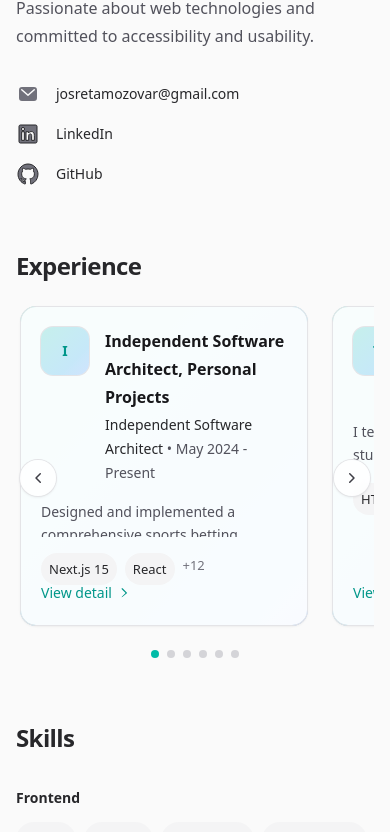
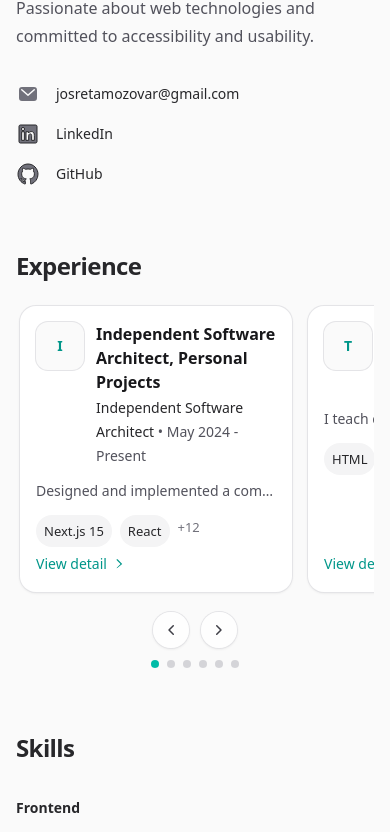
Before and after one commit to joskr2/josue.patricio, a Next.js app: page /about in a window 390 px wide. Shown: the part 858-1690 px from the top of the page. Built offline with nearby package versions, Linux system fonts and the light colour scheme.

Commit message:
feat: enhance ExperienceCarousel with scroll detection and responsive title sizing

```diff
--- a/src/components/ExperienceCarousel.tsx
+++ b/src/components/ExperienceCarousel.tsx
@@ -18,8 +18,36 @@ type Props = Readonly<{
 export function ExperienceCarousel({ items, className }: Props) {
   const { locale, t } = useTranslation();
   const containerRef = useRef<HTMLDivElement | null>(null);
-  const slideRefs = useMemo(() => items.map(() => ({ current: null as HTMLDivElement | null })), [items]);
+  const slideRefs = useMemo(
+    () => items.map(() => ({ current: null as HTMLDivElement | null })),
+    [items]
+  );
+  const titleRefs = useMemo(
+    () => items.map(() => ({ current: null as HTMLHeadingElement | null })),
+    [items]
+  );
   const [active, setActive] = useState(0);
+  const [isScrollable, setIsScrollable] = useState(false);
+
+  // Determine if container is scrollable (to hide arrows when not needed)
+  useEffect(() => {
+    const el = containerRef.current;
+    if (!el) return;
+
+    const compute = () => {
+      setIsScrollable(el.scrollWidth > el.clientWidth + 2);
+    };
+
+    compute();
+
+    const ro = new ResizeObserver(compute);
+    ro.observe(el);
+    window.addEventListener("resize", compute);
+    return () => {
+      ro.disconnect();
+      window.removeEventListener("resize", compute);
+    };
+  }, [items.length]);
 
   // Track active slide based on scroll position
   useEffect(() => {
@@ -46,13 +74,38 @@ export function ExperienceCarousel({ items, className }: Props) {
     return () => el.removeEventListener("scroll", onScroll as EventListener);
   }, [slideRefs]);
 
+  // Auto-fit title font-size to avoid overflow (down to a minimum)
+  useEffect(() => {
+    const MIN = 13; // px
+    const MAX = 16; // px (~text-base)
+
+    const fitOne = (el: HTMLHeadingElement | null) => {
+      if (!el) return;
+      // reset to max first
+      el.style.fontSize = `${MAX}px`;
+      // if it already fits, done
+      if (el.scrollWidth <= el.clientWidth) return;
+      for (let size = MAX - 1; size >= MIN; size--) {
+        el.style.fontSize = `${size}px`;
+        if (el.scrollWidth <= el.clientWidth) return;
+      }
+      // ensure min applied
+      el.style.fontSize = `${MIN}px`;
+    };
+
+    titleRefs.forEach(r => fitOne(r.current));
+
+    const handle = () => titleRefs.forEach(r => fitOne(r.current));
+    window.addEventListener("resize", handle);
+    return () => window.removeEventListener("resize", handle);
+  }, [titleRefs, items, locale]);
+
   const scrollBy = (dir: -1 | 1) => {
     const el = containerRef.current;
     if (!el) return;
     const amount = Math.max(1, Math.floor(items.length * 0.25));
     const step = el.clientWidth * 0.9;
     el.scrollBy({ left: dir * step, behavior: "smooth" });
-    // Optimistically update active index
     setActive((i) => Math.min(items.length - 1, Math.max(0, i + dir * amount)));
   };
 
@@ -71,7 +124,7 @@ export function ExperienceCarousel({ items, className }: Props) {
         {/* Scroll container */}
         <motion.div
           ref={containerRef}
-          className="flex gap-6 overflow-x-auto snap-x snap-mandatory no-scrollbar py-2 px-1"
+          className="flex gap-4 overflow-x-auto snap-x snap-mandatory no-scrollbar py-2 px-1"
           initial={{ opacity: 0, y: 20 }}
           whileInView={{ opacity: 1, y: 0 }}
           transition={{ duration: 0.6 }}
@@ -81,14 +134,17 @@ export function ExperienceCarousel({ items, className }: Props) {
             <motion.div
               key={`${exp.company}-${exp.start}`}
               ref={(node) => (slideRefs[idx].current = node)}
-              className="snap-center shrink-0 w-[18rem] sm:w-[20rem] md:w-[22rem] xl:w-[24rem] h-[20rem]"
+              className="snap-center shrink-0 w-[17rem] sm:w-[19rem] md:w-[21rem] xl:w-[23rem]"
               whileHover={{ scale: 1.01 }}
             >
-              <Link href={`/experiences/${slugify(exp.company)}`} className="group block h-full focus:outline-none" aria-label={`${exp.company} ${exp.position?.en || exp.position?.es}`}>
-                <div className="h-full rounded-2xl p-[1px] bg-gradient-to-br from-teal-500/30 to-blue-500/30">
-                  <div className="h-full rounded-[calc(theme(borderRadius.2xl)-1px)] bg-white/90 p-5 shadow-sm ring-1 ring-zinc-200 transition-all duration-300 group-hover:shadow-lg dark:bg-zinc-900/80 dark:ring-zinc-700 flex flex-col">
-                    <div className="flex items-start gap-4">
-                      <div className="relative h-12 w-12 flex-none overflow-hidden rounded-xl ring-1 ring-zinc-200 dark:ring-zinc-700 bg-gradient-to-br from-teal-500/20 to-blue-500/20">
+              <Link
+                href={`/experiences/${slugify(exp.company)}`}
+                className="group block h-full focus:outline-none"
+                aria-label={`${exp.company} ${exp.position?.en || exp.position?.es}`}
+              >
+                <div className="flex h-full flex-col rounded-2xl bg-white p-4 shadow-sm ring-1 ring-zinc-200 transition-all duration-300 group-hover:shadow-md dark:bg-zinc-900 dark:ring-zinc-700">
+                  <div className="flex items-start gap-3">
+                    <div className="relative h-12 w-12 flex-none overflow-hidden rounded-xl ring-1 ring-zinc-200 dark:ring-zinc-700 bg-zinc-50 dark:bg-zinc-800/50">
                       {exp.logo ? (
                         <Image src={exp.logo} alt={exp.company} fill className="object-contain p-2" />
                       ) : (
@@ -98,38 +154,43 @@ export function ExperienceCarousel({ items, className }: Props) {
                       )}
                     </div>
                     <div className="min-w-0">
-                        <h3 className="text-base font-semibold text-zinc-900 dark:text-zinc-100">
+                      <h3
+                        ref={(n) => (titleRefs[idx].current = n)}
+                        className="font-semibold text-zinc-900 dark:text-zinc-100"
+                        style={{ fontSize: 16 }}
+                      >
                         {exp.position?.[locale]}
                       </h3>
                       <p className="mt-0.5 text-sm text-zinc-600 dark:text-zinc-400">
                         <span className="font-medium text-zinc-800 dark:text-zinc-200">{exp.company}</span>
-                          {" "}•{" "}
+                        {" • "}
                         <span>{exp.duration?.[locale]}</span>
                       </p>
                     </div>
                   </div>
 
-                    <p className="mt-4 line-clamp-2 text-sm leading-relaxed text-zinc-600 dark:text-zinc-400">
+                  {/* Content spacer to align cards */}
+                  <div className="mt-3 flex min-h-[72px] flex-col">
+                    <p className="truncate text-sm leading-relaxed text-zinc-600 dark:text-zinc-400">
                       {(exp.description?.[locale]?.[0] || "").toString()}
                     </p>
 
-                    {exp.technologies?.length ? (
-                      <div className="mt-4 flex flex-wrap gap-2 min-h-[1.75rem]">
-                        {exp.technologies.slice(0, 2).map((tech) => (
+                    {/* Tech row always rendered to keep equal height */}
+                    <div className="mt-3 flex min-h-[28px] flex-wrap gap-2">
+                      {(exp.technologies?.slice(0, 2) || []).map((tech) => (
                         <TechBadge key={tech} size="sm">
                           {tech}
                         </TechBadge>
                       ))}
-                        {exp.technologies.length > 2 && (
+                      {exp.technologies && exp.technologies.length > 2 && (
                         <span className="text-xs text-zinc-500 dark:text-zinc-400">+{exp.technologies.length - 2}</span>
                       )}
                     </div>
-                    ) : null}
+                  </div>
 
                   <div className="mt-auto inline-flex items-center gap-1 text-sm font-medium text-teal-600 transition-colors group-hover:text-teal-700 dark:text-teal-400 dark:group-hover:text-teal-300">
                     <span>{t("about.viewDetail")}</span>
                     <svg className="h-4 w-4" viewBox="0 0 20 20" fill="currentColor"><path fillRule="evenodd" d="M7.21 14.77a.75.75 0 001.06 0L14 9.94 8.27 4.21a.75.75 0 10-1.06 1.06L11.94 10l-4.73 4.71a.75.75 0 000 1.06z" clipRule="evenodd"/></svg>
-                    </div>
                   </div>
                 </div>
               </Link>
@@ -137,12 +198,14 @@ export function ExperienceCarousel({ items, className }: Props) {
           ))}
         </motion.div>
 
-        {/* Controls */}
-        <div className="pointer-events-none absolute inset-y-0 left-0 right-0 flex items-center justify-between">
+        {/* Controls + Dots below */}
+        <div className="mt-3 flex flex-col items-center gap-3">
+          {isScrollable && (
+            <div className="flex items-center gap-3">
               <button
                 type="button"
                 aria-label="Previous"
-            className="pointer-events-auto ml-1 rounded-full bg-white/80 p-2 shadow ring-1 ring-zinc-200 backdrop-blur dark:bg-zinc-800/70 dark:ring-zinc-700"
+                className="rounded-full bg-white/80 p-2 shadow ring-1 ring-zinc-200 backdrop-blur dark:bg-zinc-800/70 dark:ring-zinc-700"
                 onClick={() => scrollBy(-1)}
               >
                 <svg className="h-5 w-5 text-zinc-700 dark:text-zinc-200" viewBox="0 0 20 20" fill="currentColor">
@@ -152,7 +215,7 @@ export function ExperienceCarousel({ items, className }: Props) {
               <button
                 type="button"
                 aria-label="Next"
-            className="pointer-events-auto mr-1 rounded-full bg-white/80 p-2 shadow ring-1 ring-zinc-200 backdrop-blur dark:bg-zinc-800/70 dark:ring-zinc-700"
+                className="rounded-full bg-white/80 p-2 shadow ring-1 ring-zinc-200 backdrop-blur dark:bg-zinc-800/70 dark:ring-zinc-700"
                 onClick={() => scrollBy(1)}
               >
                 <svg className="h-5 w-5 text-zinc-700 dark:text-zinc-200" viewBox="0 0 20 20" fill="currentColor">
@@ -160,9 +223,8 @@ export function ExperienceCarousel({ items, className }: Props) {
                 </svg>
               </button>
             </div>
-
-        {/* Dots */}
-        <div className="mt-4 flex justify-center gap-2">
+          )}
+          <div className="flex justify-center gap-2">
             {items.map((exp, i) => (
               <button
                 key={`${exp.company}-${exp.start}`}
@@ -178,5 +240,6 @@ export function ExperienceCarousel({ items, className }: Props) {
           </div>
         </div>
       </div>
+    </div>
   );
 }
--- a/src/components/FloatingWhatsAppButton.tsx
+++ b/src/components/FloatingWhatsAppButton.tsx
@@ -31,7 +31,7 @@ export const FloatingWhatsAppButton: React.FC<Props> = ({
       rel="noopener"
       aria-label={tooltip}
       title={tooltip}
-  className={`fixed right-4 bottom-4 z-[1000] inline-flex items-center justify-center h-14 w-14 rounded-full shadow-lg hover:shadow-xl transition focus:outline-none focus:ring-2 focus:ring-offset-2 focus:ring-green-500 bg-green-500 text-white md:bottom-6 md:right-6 ${className}`}
+      className={`fixed right-4 bottom-4 z-[1000] inline-flex items-center justify-center h-14 w-14 rounded-full shadow-lg hover:shadow-xl transition focus:outline-none focus:ring-2 focus:ring-offset-2 focus:ring-green-500 bg-green-500 text-white md:bottom-6 md:right-6 ${className}`}
     >
       {/* WhatsApp Icon */}
       <svg
--- a/src/components/Layout.tsx
+++ b/src/components/Layout.tsx
@@ -7,10 +7,13 @@ import { useBlur } from "@/contexts/BlurContext";
 import FloatingWhatsAppButton from "@/components/FloatingWhatsAppButton";
 import { personalInfo } from "@/lib/personal-data";
 import { useTranslation } from "@/hooks/useTranslation";
+import { AnimatePresence, motion } from "motion/react";
+import { usePathname } from "next/navigation";
 
 export function Layout({ children }: Readonly<{ children: React.ReactNode }>) {
 	const { isBlurred } = useBlur();
 	const { t } = useTranslation();
+	const pathname = usePathname();
 
 	return (
 		<>
@@ -21,10 +24,18 @@ export function Layout({ children }: Readonly<{ children: React.ReactNode }>) {
 			</div>
 			<div className="relative flex w-full flex-col">
 				<Header />
-				<main className={`flex-auto pt-20 transition-all duration-300 ${
-					isBlurred ? 'blur-sm opacity-80' : ''
-				}`}>
-					{children}
+				<main className={`flex-auto pt-20 transition-all duration-300 ${isBlurred ? 'blur-sm opacity-80' : ''}`}>
+					<AnimatePresence mode="wait" initial={false}>
+						<motion.div
+							key={pathname}
+							initial={{ opacity: 0, y: 8 }}
+							animate={{ opacity: 1, y: 0 }}
+							exit={{ opacity: 0, y: -8 }}
+							transition={{ duration: 0.25, ease: "easeOut" }}
+						>
+							{children}
+						</motion.div>
+					</AnimatePresence>
 				</main>
 				<Footer />
 				<ScrollToTop />
```
Also changed, not shown: src/components/ScrollToTop.tsx (+4 -14 lines). Lines whose indentation alone changed are shown as unchanged.
